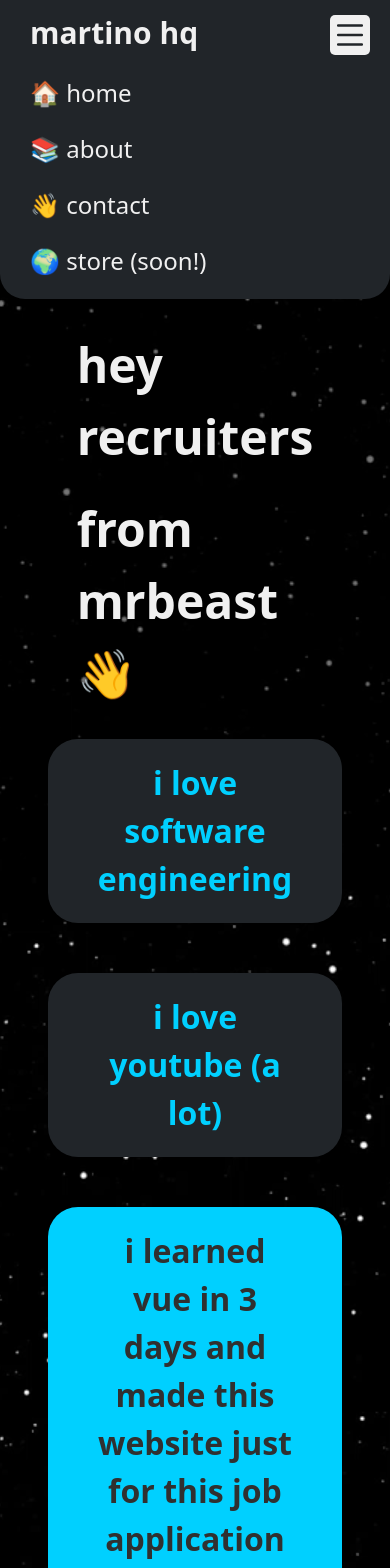
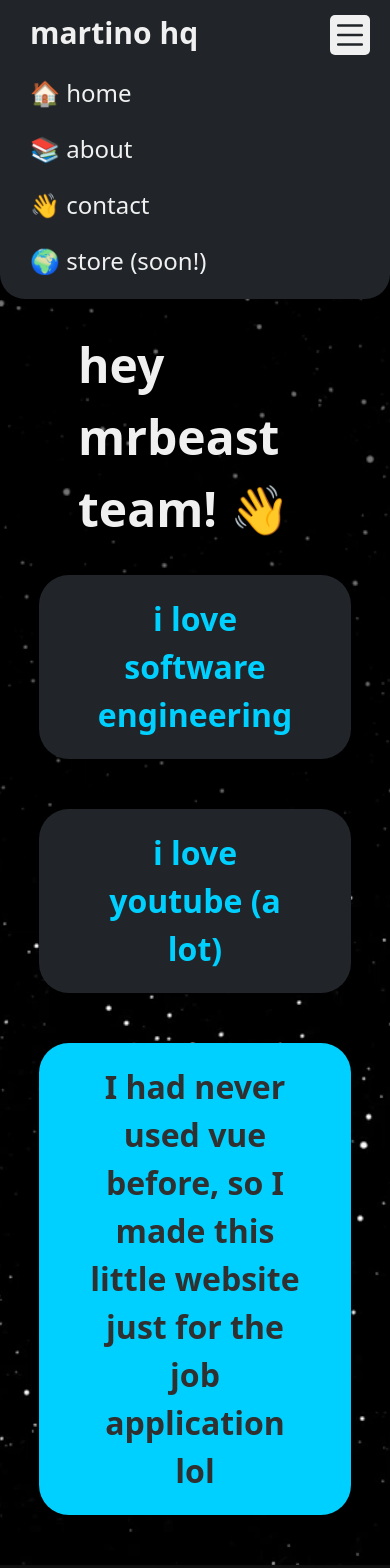
Before and after one commit to MatthewMartino/MartinoVue, a Vue app: page /about in a window 390 px wide. Shown: the top 1568 px of the page. Built offline with nearby package versions, Linux system fonts and the light colour scheme.

Commit message:
Fixed about page formatting

```diff
--- a/src/assets/scss/main.scss
+++ b/src/assets/scss/main.scss
@@ -328,7 +328,7 @@
   display: grid;
   grid-template-columns: 1fr 4fr;
   @media (max-width: 1100px) {
-    grid-template-columns: 1fr 3fr 1fr;
+    grid-template-columns: 0.5fr 4fr 0.5fr;
   }
 }
 
--- a/src/views/AboutView.vue
+++ b/src/views/AboutView.vue
@@ -2,8 +2,7 @@
     <div class="centerGrid">
         <div />
         <div>
-            <div class="heroText" style="margin-top: 30px">hey recruiters</div>
-            <div class="heroText" style="margin: 0px 0px 30px 0px">from mrbeast 👋</div>
+            <div class="heroText" style="margin: 30px 0px 30px 0px">hey mrbeast team! 👋</div>
         </div>
         <div />
     </div>
@@ -15,7 +14,7 @@
         <div>
             <div class="buttonCard">i love software engineering</div>
             <div class="buttonCard">i love youtube (a lot)</div>
-            <div class="buttonCard" style="background-color: #00d0ff; color: #303030;">i learned vue in 3 days and made this website just for this job application lol</div>
+            <div class="buttonCard" style="background-color: #00d0ff; color: #303030;">I had never used vue before, so I made this little website just for the job application lol</div>
         </div>
         <div style="max-width: 0px;" />
   </div>
```
